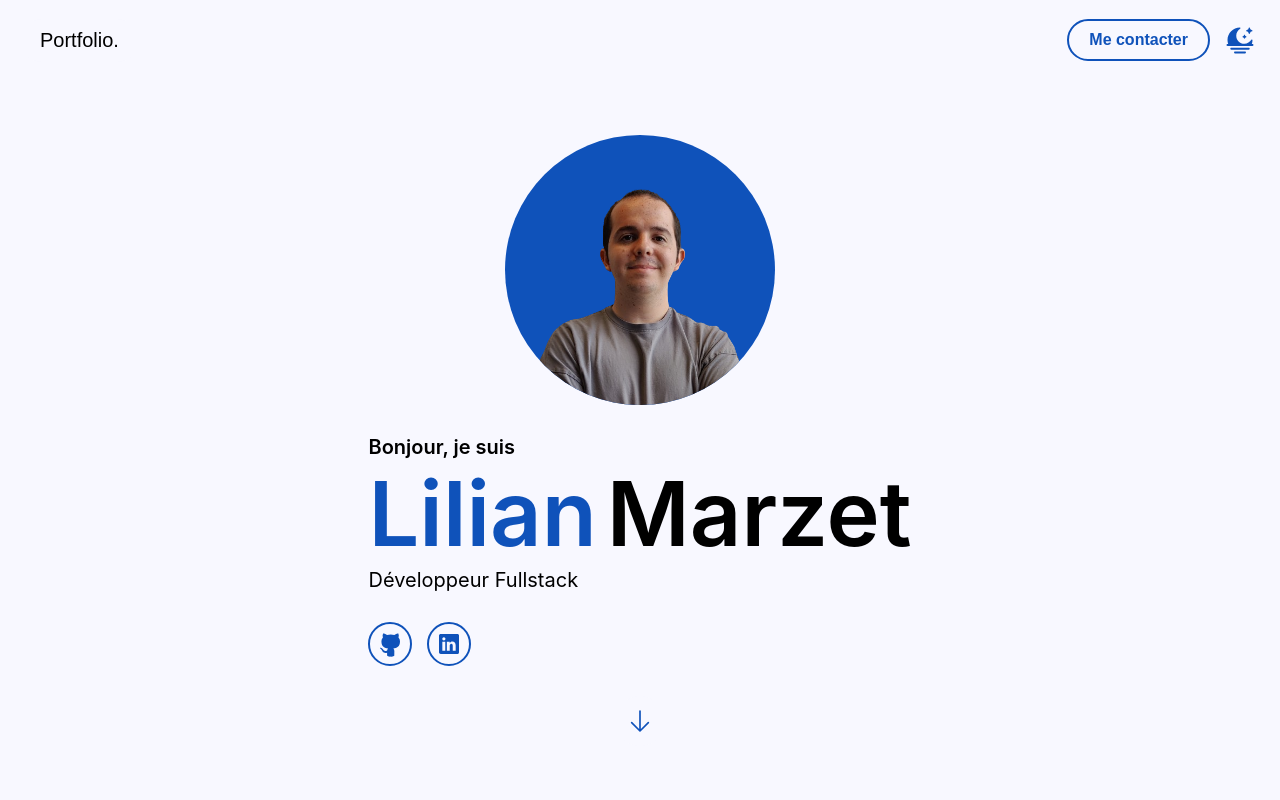
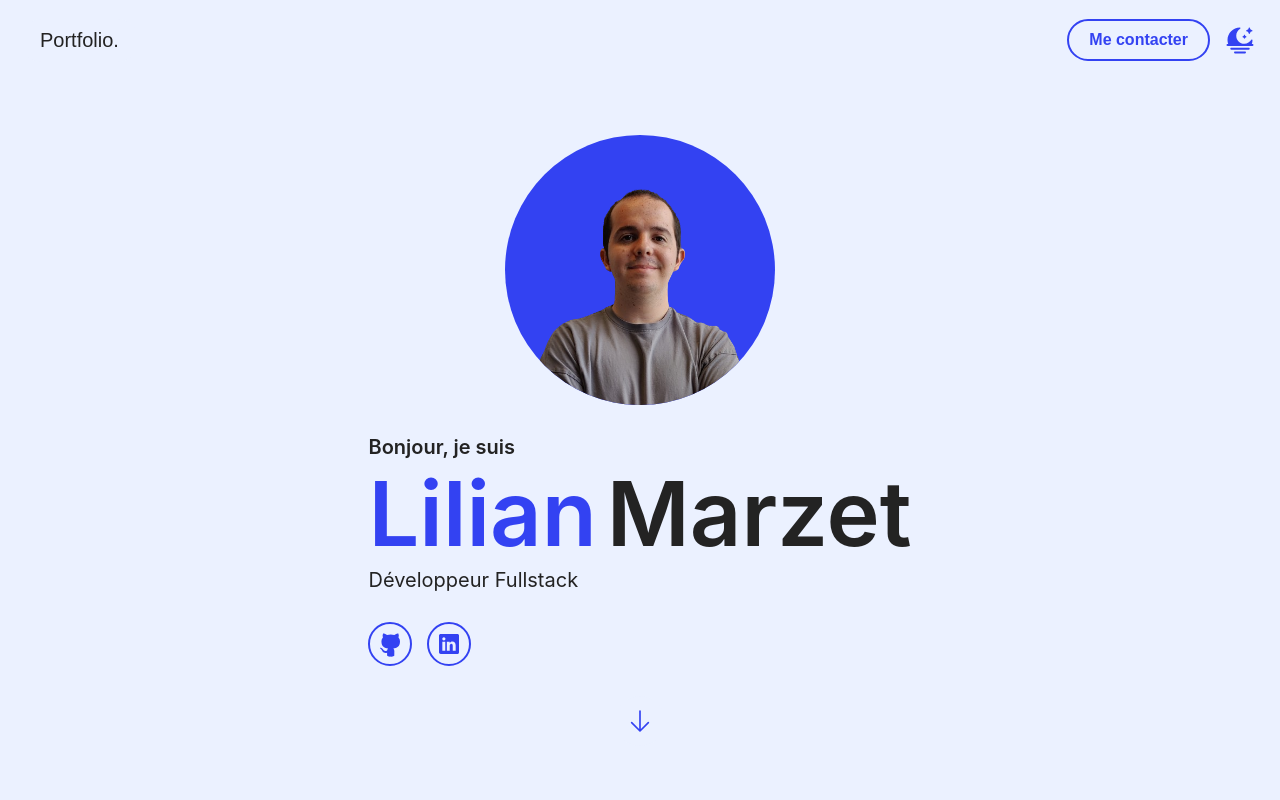
Before and after one commit to LilianMrzt/my-portfolio, a React (Create React App) app: page / in a window 1280 px wide. Shown: the top 800 px of the page. Built offline with nearby package versions, Linux system fonts and the light colour scheme.

Commit message:
[FEAT] Changement theme application

```diff
--- a/src/index.css
+++ b/src/index.css
@@ -32,23 +32,22 @@ code {
 }
 
 :root {
-  --background: #F8F8FF;
-  --primary: #0F52BA;
-  --text: #000000;
-  --blackish: #272727;
-  --surface: #ffffff;
-  --secondary: #E3E2DF;
-  --border: #d3d3d3;
+  --background: #EBF1FF;
+  --primary: #3342F2;
+  --secondary: #6C82FB;
+  --text: #232323;
+  --tertiary: #000033;
+  --surface: #F6F6F6;
   --shadow: #0000004D;
+
 }
 
 [data-theme='dark'] {
-  --background: #272727;
-  --primary: #0D49A7;
+  --background: #0D1015;
+  --primary: #6C82FB;
+  --secondary: #3342F2;
+  --tertairy: #06090D;
   --text: #ffffff;
-  --blackish: #F8F8FF;
+  --shadow: #ffffff4D;
   --surface: #ffffff;
-  --secondary: #3b3b3b;
-  --border: #d3d3d3;
-  --shadow: #ffffff4D;
 }
--- a/src/interfaces/types/ColorsType.ts
+++ b/src/interfaces/types/ColorsType.ts
@@ -1,6 +1,5 @@
 export type ColorsType =
     | 'primary'
-    | 'blackish'
     | 'surface'
     | 'text'
     | 'background'
--- a/src/styles/border.css
+++ b/src/styles/border.css
@@ -24,10 +24,6 @@
     border: var(--surface) solid 2px;
 }
 
-.border-border {
-    border: var(--border) solid 1px;
-}
-
 .focused-border-primary:focus {
     border: var(--primary) solid 1px;
     outline: none;
--- a/src/styles/colors.css
+++ b/src/styles/colors.css
@@ -20,11 +20,6 @@
     transition: 0.3s;
 }
 
-.color-border {
-    color: var(--border);
-    transition: 0.3s;
-}
-
 /* backgroundColor */
 
 .bg-background {
@@ -39,11 +34,6 @@
 
 .bg-secondary {
     background-color: var(--secondary);
-    transition: 0.3s;
-}
-
-.bg-blackish {
-    background-color: var(--blackish);
     transition: 0.3s;
 }
 
--- a/src/ui/components/common/IconButton.tsx
+++ b/src/ui/components/common/IconButton.tsx
@@ -6,7 +6,7 @@ import { Link } from 'react-router-dom'
 const IconButton: FC<IconButtonProps> = ({
     icon,
     size = 'medium',
-    backgroundColor = 'blackish',
+    backgroundColor = 'background',
     color = 'surface',
     onClick = () => {},
     padding = 5,
--- a/src/ui/components/common/TextField.tsx
+++ b/src/ui/components/common/TextField.tsx
@@ -4,7 +4,7 @@ import Text from '@components/common/Text'
 
 const TextField: FC<TextFieldProps> = ({
     backgroundColor = 'background',
-    borderColor = 'border',
+    borderColor = 'secondary',
     focusedBorderColor = 'primary',
     color = 'text',
     placeholder,
```
